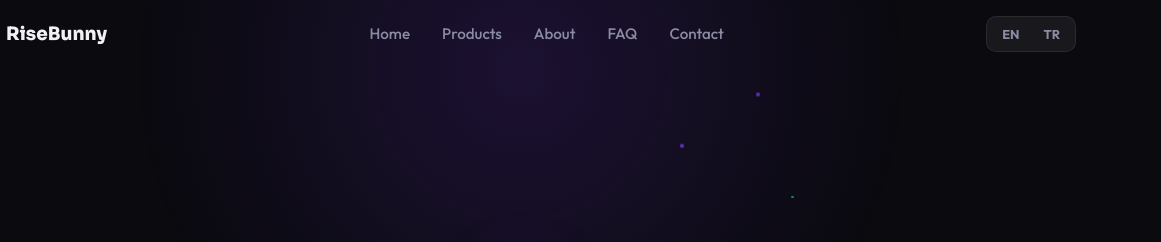
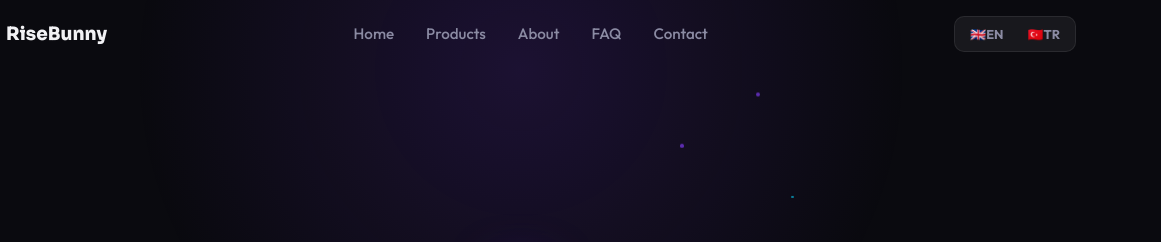
Before and after one commit to RiseBunny/Web, a plain HTML site: page index.html in a window 1280 px wide. Shown: the top 242 px of the page, 119-1280 px from the left. Drawn offline with Linux system fonts and the light colour scheme; no server answers.

Commit message:
Update index.html

```diff
--- a/index.html
+++ b/index.html
@@ -74,8 +74,8 @@
     </div>
     <div class="nav-actions">
       <div class="lang-switcher">
-        <button type="button" class="lang-btn" data-lang="en">EN</button>
-        <button type="button" class="lang-btn" data-lang="tr">TR</button>
+        <button type="button" class="lang-btn" data-lang="en">🇬🇧EN</button>
+        <button type="button" class="lang-btn" data-lang="tr">🇹🇷TR</button>
       </div>
       <button type="button" class="burger" id="burger" aria-label="Menu" aria-expanded="false"><i class="fa-solid fa-bars"></i></button>
     </div>
```
